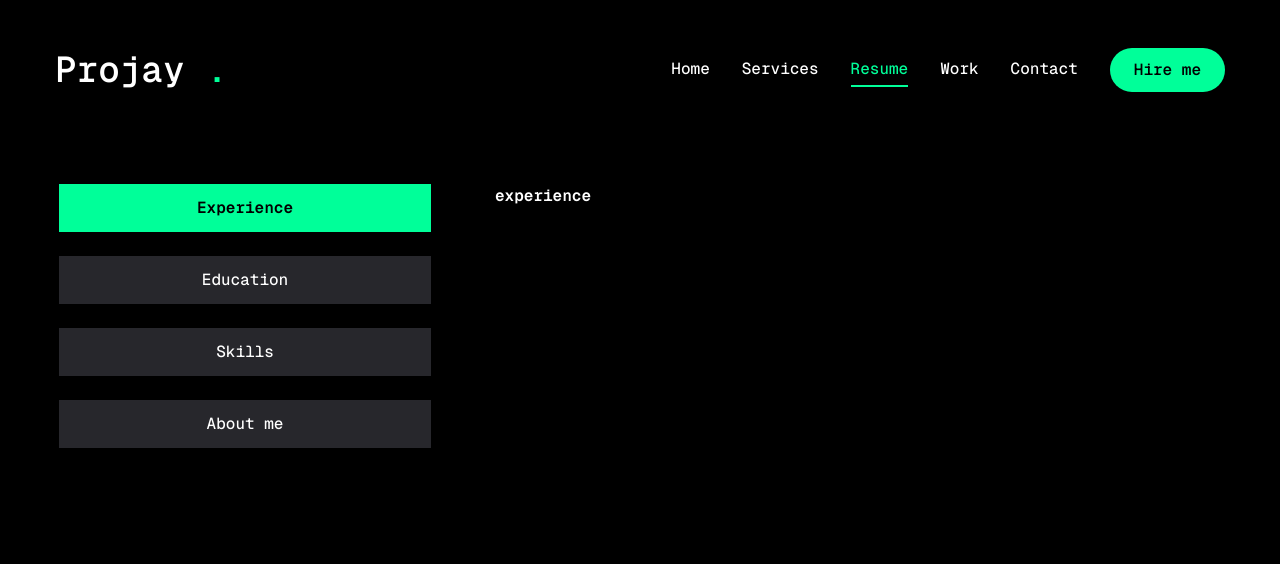
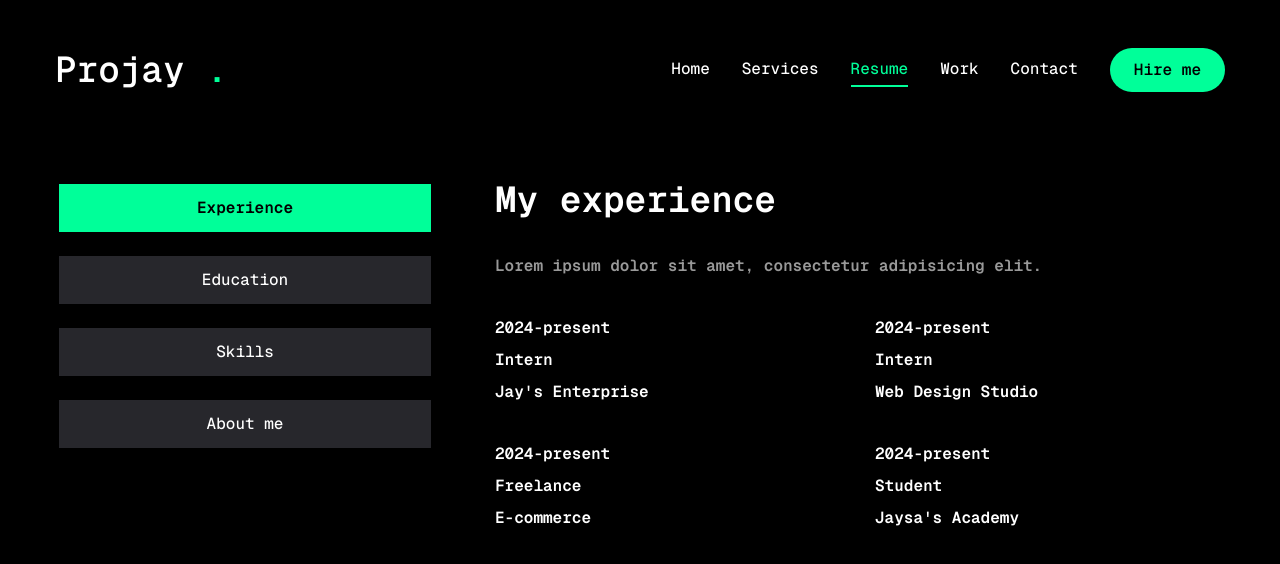
Before and after one commit to Pro-jay/port-folio, a Next.js app: page /resume in a window 1280 px wide. Shown: the top 564 px of the page. Built offline with nearby package versions, Linux system fonts and the light colour scheme.

Commit message:
first commit

```diff
--- a/app/resume/page.tsx
+++ b/app/resume/page.tsx
@@ -175,8 +175,31 @@
           <div className="min-h-[70vh] w-full">
             {/* experience */}
             <TabsContent value={"experience"} className="w-full">
-              experience
+              <div className="flex flex-col gap-[30px] text-center xl:text-left">
+                <h3 className="text-4xl font-bold">{experience.title}</h3>
+                <p className="max-w-[600px] text-white/60 mx-auto xl:mx-0">
+                  {experience.description}
+                </p>
+                <ScrollArea className="h-[400px]">
+                  <ul className="grid grid-cols-1 lg:grid-cols-2 gap-[30px]">
+                    {experience.items.map((item, index) => {
+                      return (
+                        <li key={index}>
+                          <span>{item.duration}</span>
+                          <h3>{item.position}</h3>
+                          <div>
+                            {/* dot */}
+                            <span></span>
+                            <p>{item.company}</p>
+                          </div>
+                        </li>
+                      );
+                    })}
+                  </ul>
+                </ScrollArea>
+              </div>
             </TabsContent>
+
             {/* education */}
             <TabsContent value={"education"} className="w-full">
               education
```
